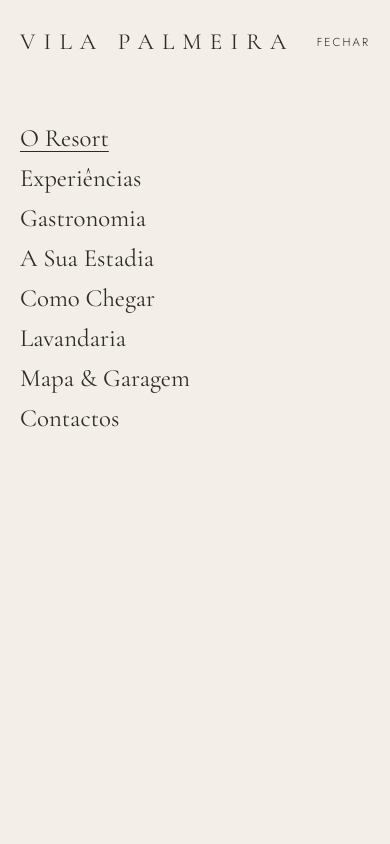
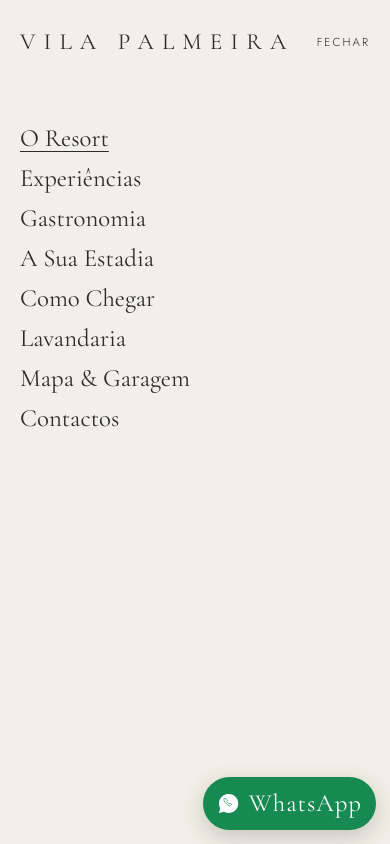
Before and after one commit to andregomezsantos94-ui/vila-palmeira-boas-vindas-2027, a plain HTML site: page docs/index.html in a window 390 px wide. Both pictures are taken after a click on the button "Menu". Shown: the top 844 px of the page. Drawn offline with Linux system fonts and the light colour scheme.

Commit message:
Add guest Wi-Fi build and WhatsApp contact

```diff
--- a/docs/index.html
+++ b/docs/index.html
@@ -43,6 +43,10 @@
       <button class="close-button" type="button" autofocus data-en="Close">Fechar</button>
     </div>
     <nav aria-label="Menu principal" data-en-label="Main menu"></nav>
+    <a class="whatsapp-float menu-whatsapp" href="https://wa.me/351964234223" target="_blank" rel="noopener" aria-label="Contactar a receção pelo WhatsApp" data-en-label="Contact reception on WhatsApp">
+      <svg class="whatsapp-icon" viewBox="0 0 24 24" aria-hidden="true" focusable="false"><path d="M12 2a10 10 0 0 0-8.66 15L2 22l5.17-1.32A10 10 0 1 0 12 2Z"></path><path class="whatsapp-phone" d="M8.8 7.4c.24-.26.5-.27.74-.07l1.02.83c.24.2.3.48.14.76l-.46.8c-.08.15-.08.32.02.46.52.76 1.16 1.4 1.92 1.92.14.1.31.1.46.02l.8-.46c.28-.16.56-.1.76.14l.83 1.02c.2.24.19.5-.07.74l-.55.5c-.43.4-1.08.52-1.62.3-1.1-.44-2.3-1.2-3.35-2.25s-1.81-2.25-2.25-3.35c-.22-.54-.1-1.19.3-1.62l.5-.55Z"></path></svg>
+      <span data-en="WhatsApp">WhatsApp</span>
+    </a>
   </dialog>
 <main>
 <section class="hero" aria-labelledby="hero-title">
@@ -274,7 +278,7 @@
     <dt data-en="Network name (SSID)">Nome da rede (SSID)</dt>
     <dd><span data-en="Choose the network with the prefix">Escolha a rede com o prefixo</span> <code>VILAPALMEIRA</code> <span data-en="followed by your apartment number.">seguido do número do apartamento.</span></dd>
     <dt data-en="Password">Palavra-passe</dt>
-    <dd data-en="Ask reception for the guest Wi-Fi password.">Peça a palavra-passe do Wi-Fi à receção.</dd>
+    <dd class="wifi-password" data-wifi-password data-en="Ask reception for the guest Wi-Fi password.">Peça a palavra-passe do Wi-Fi à receção.</dd>
   </dl></div>
 <div class="info-block" >
 <h3 data-en="Services and amenities">Serviços e comodidades</h3>
@@ -505,6 +509,10 @@
   <p class="closing-signature" data-en="The management and team at Vila Palmeira Beach Resort">A direção e a equipa do Vila Palmeira Beach Resort</p>
 </section>
 </main>
+<a class="whatsapp-float" href="https://wa.me/351964234223" target="_blank" rel="noopener" aria-label="Contactar a receção pelo WhatsApp" data-en-label="Contact reception on WhatsApp">
+  <svg class="whatsapp-icon" viewBox="0 0 24 24" aria-hidden="true" focusable="false"><path d="M12 2a10 10 0 0 0-8.66 15L2 22l5.17-1.32A10 10 0 1 0 12 2Z"></path><path class="whatsapp-phone" d="M8.8 7.4c.24-.26.5-.27.74-.07l1.02.83c.24.2.3.48.14.76l-.46.8c-.08.15-.08.32.02.46.52.76 1.16 1.4 1.92 1.92.14.1.31.1.46.02l.8-.46c.28-.16.56-.1.76.14l.83 1.02c.2.24.19.5-.07.74l-.55.5c-.43.4-1.08.52-1.62.3-1.1-.44-2.3-1.2-3.35-2.25s-1.81-2.25-2.25-3.35c-.22-.54-.1-1.19.3-1.62l.5-.55Z"></path></svg>
+  <span data-en="WhatsApp">WhatsApp</span>
+</a>
 <footer>
   <a class="brand footer-brand" href="#topo">Vila Palmeira<small>Lagos · Algarve</small></a>
   <img src="img/logo.webp" alt="Logótipo oficial do Vila Palmeira Beach Resort" data-en-alt="Official Vila Palmeira Beach Resort logo" width="414" height="238" loading="lazy" class="footer-logo" decoding="async">
--- a/docs/site.css
+++ b/docs/site.css
@@ -155,6 +155,33 @@ tbody th { font-weight: 400; }
 .emergency .eyebrow { color: #f1dbaf; }
 .emergency a { display: inline-block; margin-top: 6px; font: 400 2.75rem var(--serif); letter-spacing: .1em; }
 
+.whatsapp-float {
+  position: fixed;
+  right: max(var(--gutter), calc(env(safe-area-inset-right) + 12px));
+  bottom: max(18px, calc(env(safe-area-inset-bottom) + 12px));
+  z-index: 3;
+  display: inline-flex;
+  align-items: center;
+  gap: 9px;
+  min-height: 50px;
+  padding: 12px 17px;
+  border-radius: 999px;
+  color: #fff;
+  background: #168a50;
+  box-shadow: 0 7px 22px #1d312b38;
+  font-size: .74rem;
+  font-weight: 500;
+  letter-spacing: .04em;
+  transition: background-color .2s, transform .2s;
+  touch-action: manipulation;
+}
+.whatsapp-float:hover { color: #fff; background: #106d3e; transform: translateY(-2px); }
+.whatsapp-float:focus-visible { outline: 3px solid #fff; outline-offset: 4px; box-shadow: 0 0 0 6px #168a50, 0 7px 22px #1d312b38; }
+.whatsapp-icon { width: 23px; height: 23px; flex: 0 0 23px; fill: currentColor; }
+.whatsapp-phone { fill: none; stroke: #168a50; stroke-width: .7; }
+.menu-whatsapp { display: none; }
+.menu[open] .menu-whatsapp { display: inline-flex; }
+
 .closing { padding: 100px var(--gutter); text-align: center; color: #f7f3ec; background: linear-gradient(#13191692, #111816c9), #435757 url('img/kayak-mar.webp') center 45% / cover no-repeat; }
 .closing h2 { font-size: clamp(2.1rem, 5vw, 3.2rem); line-height: 1.13; }
 .closing p { max-width: 570px; margin: 22px auto 0; font: italic 400 1.27rem/1.55 var(--serif); }
@@ -200,6 +227,7 @@ address { color: var(--muted); font-size: .87rem; font-style: normal; }
   .contact-row { grid-template-columns: 1fr; gap: 4px; }
   .contact-number { text-align: left; }
   .map-grid figure { padding: 10px 10px 18px; }
+  .whatsapp-float { right: max(14px, calc(env(safe-area-inset-right) + 10px)); bottom: max(14px, calc(env(safe-area-inset-bottom) + 10px)); min-height: 48px; padding: 11px 14px; }
 }
 
 @media (prefers-reduced-motion: reduce) {
```
Also changed, not shown: scripts/build-local-release.mjs (added, +40 -0 lines), 2 other files.
